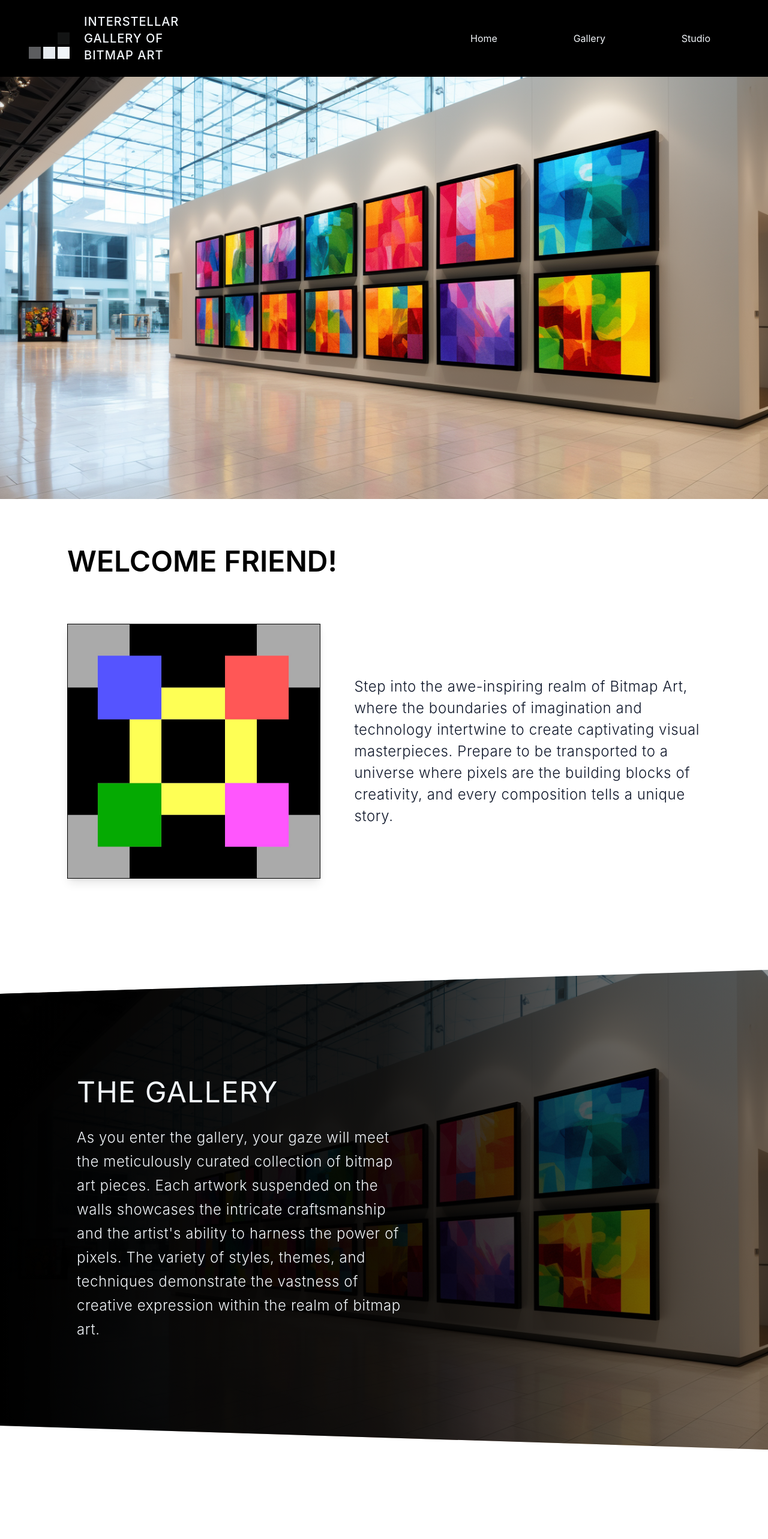
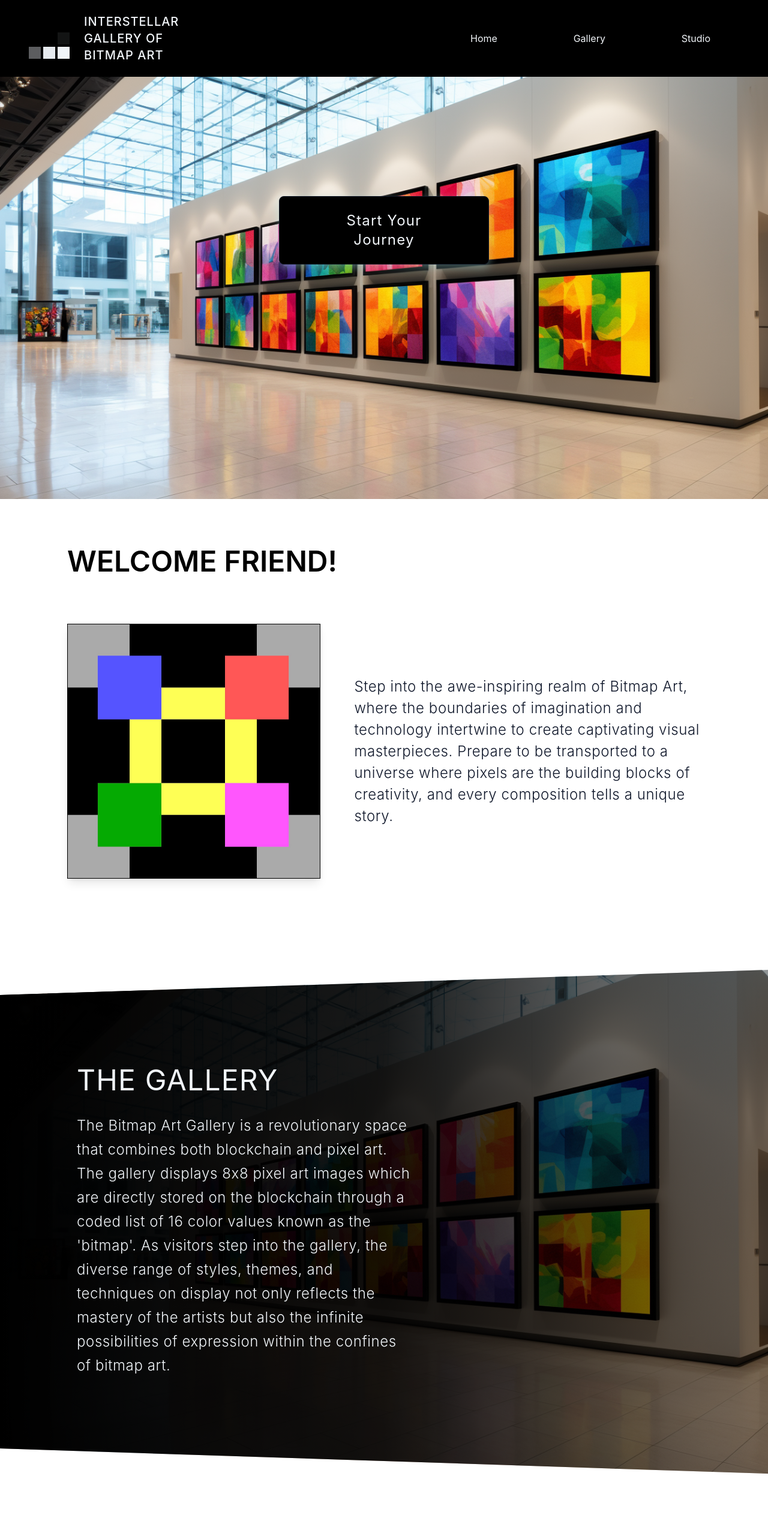
Before and after one commit to jtardioli/Bitmap-Art-Gallery, a Next.js app in the folder interface/: page / in a window 1280 px wide. Shown: the top 2566 px of the page at 60% size. Built offline with nearby package versions, Linux system fonts and the light colour scheme.

Commit message:
mobile good

```diff
--- a/interface/src/pages/index.tsx
+++ b/interface/src/pages/index.tsx
@@ -40,6 +40,14 @@ const Home: NextPage = () => {
       <div className="flex flex-col items-center w-full ">
         <NavBar />
         <div className="w-full overflow-x-hidden h-[88vh] mt-32">
+          <button
+            className=" border-gray-900 border-[1px] bg-gradient-to-b from-black to-black absolute top-1/2  left-1/2 -mt-4 transform -translate-x-1/2 -translate-y-1/2 px-16 py-6  bg-gray-800 rounded-lg text-slate-100 md:w-[350px] z-50 text-2xl shadow-lg tracking-wider"
+            style={{ boxShadow: "rgba(180, 250, 250, 0.4 ) 0px 5px 15px" }}
+            onClick={() => setIsStretched((prev) => !prev)}
+          >
+            Start Your Journey
+          </button>
+
           <div
             className="flex h-full"
             style={{
@@ -52,7 +60,7 @@ const Home: NextPage = () => {
                 <img
                   src={`images/${image}`}
                   alt={`Image ${index + 1}`}
-                  className="object-cover w-full h-full"
+                  className="object-cover w-full h-full "
                 />
               </div>
             ))}
@@ -93,12 +101,14 @@ const Home: NextPage = () => {
               The Gallery
             </h2>
             <p className="w-full md:max-w-[55%] text-2xl text-center md:text-left text-slate-100 font-light leading-10 tracking-wide">
-              As you enter the gallery, your gaze will meet the meticulously
-              curated collection of bitmap art pieces. Each artwork suspended on
-              the walls showcases the intricate craftsmanship and the
-              artist&apos;s ability to harness the power of pixels. The variety
-              of styles, themes, and techniques demonstrate the vastness of
-              creative expression within the realm of bitmap art.
+              The Bitmap Art Gallery is a revolutionary space that combines both
+              blockchain and pixel art. The gallery displays 8x8 pixel art
+              images which are directly stored on the blockchain through a coded
+              list of 16 color values known as the &apos;bitmap&apos;. As
+              visitors step into the gallery, the diverse range of styles,
+              themes, and techniques on display not only reflects the mastery of
+              the artists but also the infinite possibilities of expression
+              within the confines of bitmap art.
             </p>
           </div>
 
@@ -112,16 +122,15 @@ const Home: NextPage = () => {
                 The Studio
               </h2>
               <p className="w-full text-2xl font-light leading-9 tracking-wide text-center md:text-left text-slate-700">
-                Equipped with cutting-edge digital tools, artists can unleash
-                their creativity and mint their masterpieces as NFTs on the
-                Polygon blockchain. Each artwork is uniquely represented by a
-                64-character string, directly saved on the blockchain, ensuring
-                its immutable nature. These creations are seamlessly integrated
-                into the gallery&apos;s collection, allowing them to be admired
-                and cherished by all who visit.
+                As users paint, the bitmap is dynamically updated, capturing
+                their vision in real-time. Once satisfied, artists can mint
+                their work, immortalizing it not only in The Gallery, but also
+                on the blockchain as NFTs. Each piece of art is distinctively
+                symbolized by a 64-character string stored on-chain,
+                guaranteeing its unchangeable essence.
               </p>
               <button
-                className="top-0 px-16 py-6 mt-16 bg-black rounded-lg text-slate-100 animate-bounce md:w-[350px]"
+                className="top-0 px-16 py-4 mt-8 bg-black rounded-lg text-slate-100 animate-bounce md:w-[350px]"
                 onClick={() => setIsStretched((prev) => !prev)}
               >
                 Start Your Journey
```
Also changed, not shown: 1 other file (tests, documents, lock files or other folders).
